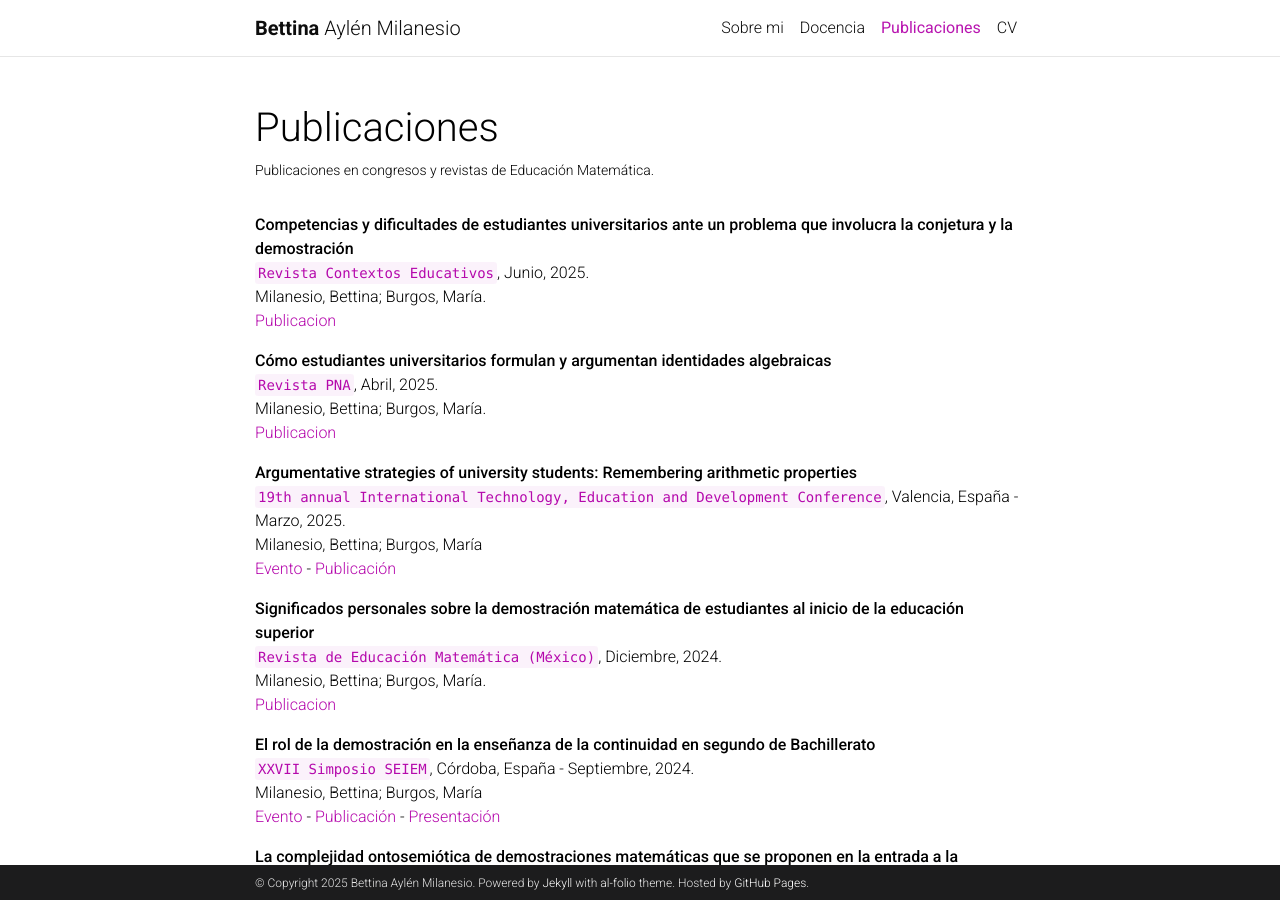
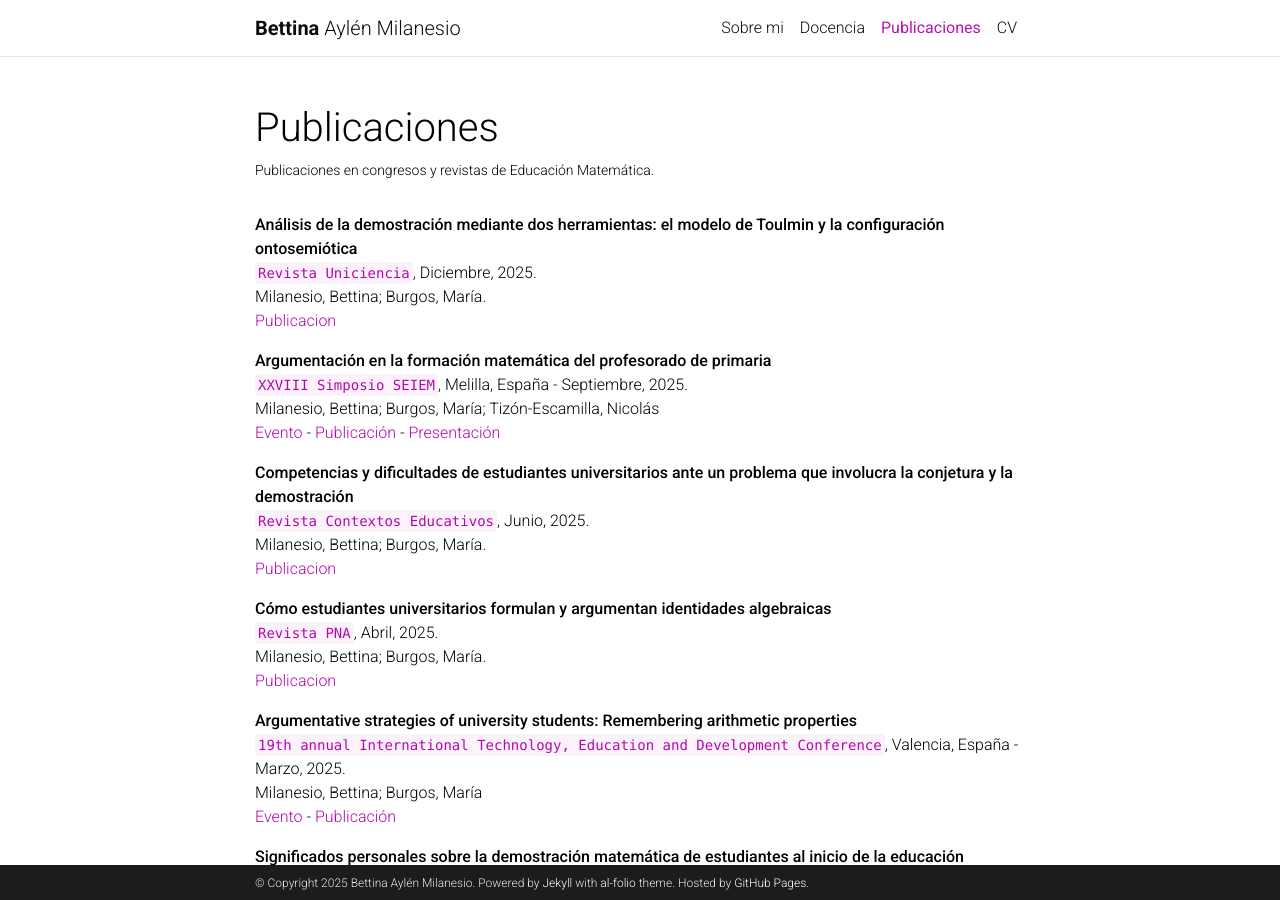
Before and after one commit to bmilanesio/bmilanesio.github.io, a Jekyll site: the page built from _pages/presentations.md, in a window 1280 px wide and 900 px high. Built offline with Jekyll 4.4.1, drawn with Linux system fonts in a browser that asks for light colours; comment, search, counter and statistics services are not loaded; a style sheet for code colours, icons or effects is not loaded.

Commit message:
actualizando cv y links de algunas presentaciones

```diff
--- a/_pages/presentations.md
+++ b/_pages/presentations.md
@@ -6,6 +6,18 @@ description: Publicaciones en congresos y revistas de Educación Matemática.
 nav: true
 nav_order: 3
 ---
+
+**Análisis de la demostración mediante dos herramientas: el modelo de Toulmin y la configuración ontosemiótica**\
+`Revista Uniciencia`, Diciembre, 2025.\
+Milanesio, Bettina; Burgos, María.\
+[Publicacion](https://dx.doi.org/10.15359/ru.39-1.7)
+
+**Argumentación en la formación matemática del profesorado de primaria**\
+`XXVIII Simposio SEIEM`, Melilla, España - Septiembre, 2025.\
+Milanesio, Bettina; Burgos, María; Tizón-Escamilla, Nicolás\
+[Evento](https://www.seiem.es/melilla2025/index.shtml) -
+[Publicación](https://www.seiem.es/wp-content/uploads/2025/09/Actas_XXVIIISimposio-VDefinitiva-1.pdf#page=335) -
+[Presentación](https://bmilanesio.github.io/assets/pdf/Seiem2025.pdf)
 
 **Competencias y dificultades de estudiantes universitarios ante un problema que involucra la conjetura y la demostración**\
 `Revista Contextos Educativos`, Junio, 2025.\
@@ -32,7 +44,7 @@ Milanesio, Bettina; Burgos, María.\
 `XXVII Simposio SEIEM`, Córdoba, España - Septiembre, 2024.\
 Milanesio, Bettina; Burgos, María\
 [Evento](https://www.seiem.es/seiem2024) -
-[Publicación](https://www.seiem.es/docs/actas/27/ActasXXVIISEIEM.pdf#page=367) -
+[Publicación](https://www.seiem.es/wp-content/uploads/2025/04/ActasXXVIISEIEM.pdf#page=367) -
 [Presentación](https://bmilanesio.github.io/assets/pdf/Seiem2024.pdf)
 
 **La complejidad ontosemiótica de demostraciones matemáticas que se proponen en la entrada a la universidad**\
@@ -57,14 +69,14 @@ Burgos, María; Milanesio, Bettina; Tizón-Escamilla, Nicolás\
 `XXVI Simposio SEIEM`, Universidad de La Rioja, España - Septiembre, 2023.\
 Milanesio, Bettina; Burgos, María; Markiewicz, María Elena.\
 [Evento](https://www.seiem.es/seiem2023/) -
-[Publicación](https://seiem.es/docs/actas/26/Comunicaciones/371.pdf) -
+[Publicación](https://www.seiem.es/2023/04/30/significados-pragmaticos-de-la-demostracion-matematica-en-estudiantes-universitarios/) -
 [Presentación](https://bmilanesio.github.io/assets/pdf/Seiem2023_2.pdf)
 
 **La complejidad semiótica de una demostración por inducción matemática**\
 `XXVI Simposio SEIEM`, Universidad de La Rioja, España - Septiembre, 2023.\
 Milanesio, Bettina; Markiewicz, María Elena.\
 [Evento](https://www.seiem.es/seiem2023/) -
-[Publicación](https://seiem.es/docs/actas/26/Comunicaciones/363.pdf) -
+[Publicación](https://www.seiem.es/2023/04/30/la-complejidad-semiotica-de-una-demostracion-por-induccion-matematica/) -
 [Presentación](https://bmilanesio.github.io/assets/pdf/Seiem2023_1.pdf)
 
 **Análisis ontosemiótico de procesos de validación en estudiantes del último año de la escuela secundaria**\
```
Also changed, not shown: _pages/teaching.md (+2 -2 lines), 2 other files.
